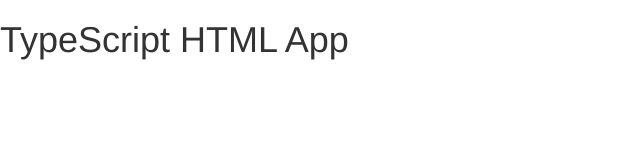
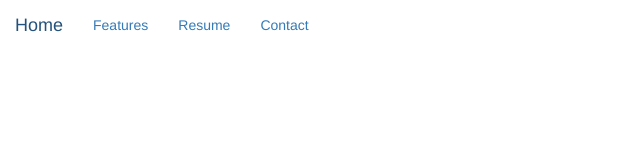
Before and after one commit to dkempner/PersonalSite, a plain HTML site: page Bootstrap Site/default.htm in a window 1280 px wide. Shown: the whole page, without its empty margins (0-640 px from the left). Drawn offline with nearby package versions, Linux system fonts and the light colour scheme.

Commit message:
Navbar top

```diff
--- a/Bootstrap Site/default.htm
+++ b/Bootstrap Site/default.htm
@@ -3,15 +3,23 @@
 <html lang="en">
 <head>
     <meta name="viewport" content="width=device-width, initial-scale=1.0">
-    <title>TypeScript HTML App</title>
-    <script src="//ajax.googleapis.com/ajax/libs/jquery/2.0.3/jquery.min.js"></script>
+    <title>Strapin'</title>
     <link href="//netdna.bootstrapcdn.com/bootstrap/3.0.0-rc1/css/bootstrap.min.css" rel="stylesheet">
-    <script src="//netdna.bootstrapcdn.com/bootstrap/3.0.0-rc1/js/bootstrap.min.js"></script>
     <script src=js/main.js></script>
 </head>
 <body>
-    <h1>TypeScript HTML App</h1>
+    <div class="container">
+    <div class="navbar navbar-fixed-top">
+        <a class="navbar-brand">Home</a>
+        <ul class="nav navbar-nav">
+            <li><a>Features</a></li>
+            <li><a>Resume</a></li>
+            <li><a>Contact</a></li>
+        </ul>
+    </div>
+        </div>
+</body>
 
-    <div id="content"></div>
-</body>
+    <script src="//ajax.googleapis.com/ajax/libs/jquery/2.0.3/jquery.min.js"></script>
+    <script src="//netdna.bootstrapcdn.com/bootstrap/3.0.0-rc1/js/bootstrap.min.js"></script>
 </html>
```
